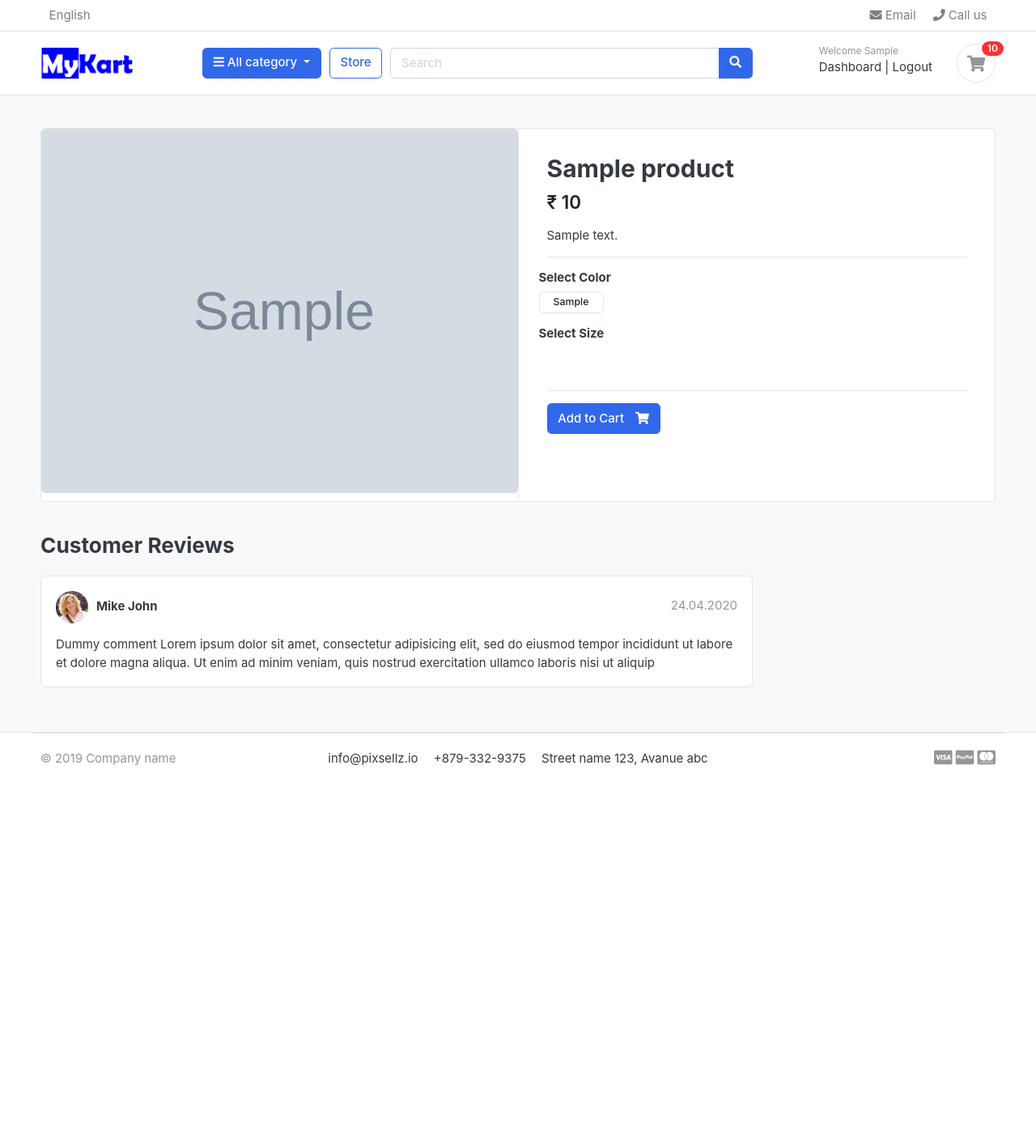
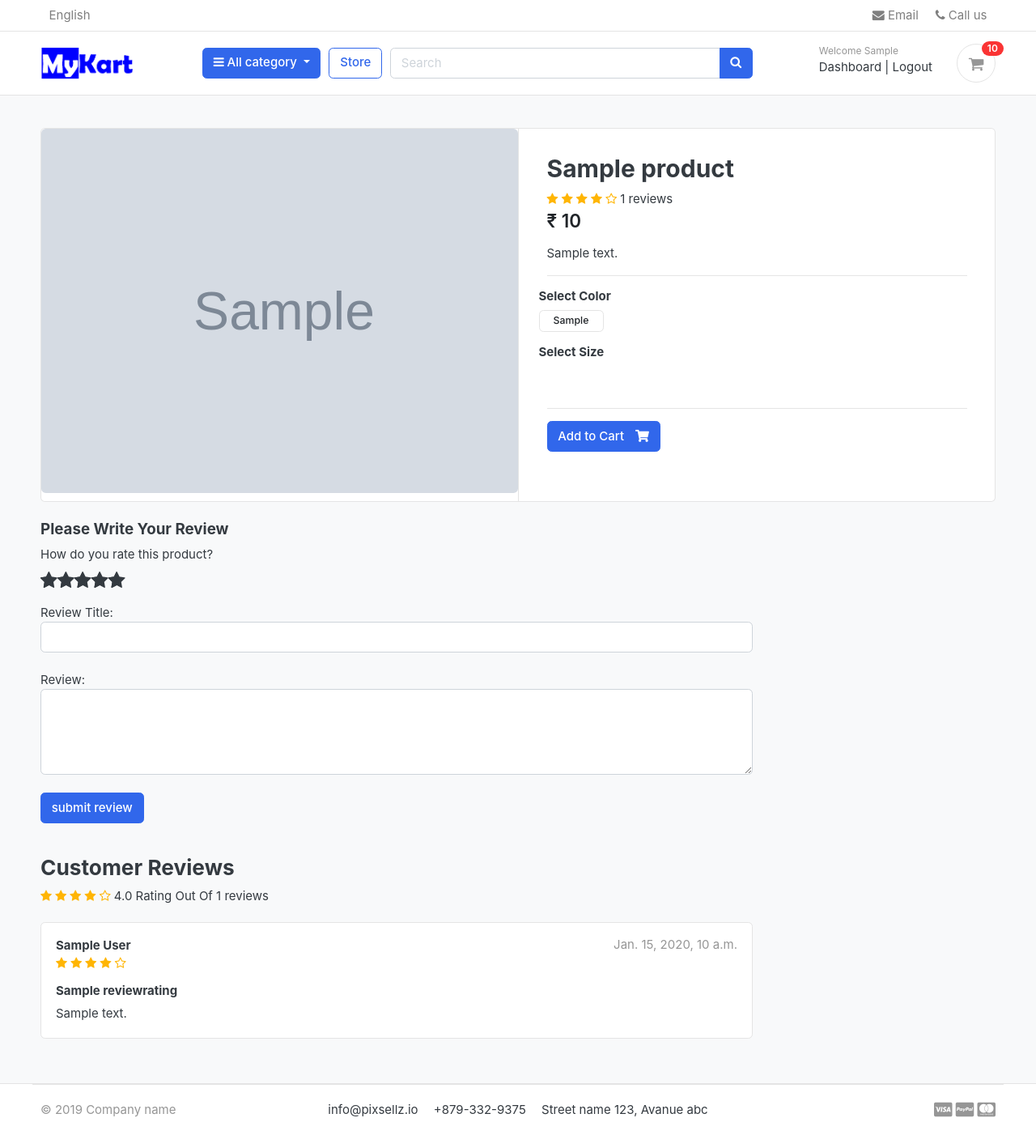
Before and after one commit to bojjasiva/greatkart-django, a Django app: a page that uses templates/base.html in a window 1280 px wide. Shown: the whole page at 81% size. Before the commit the page ends 946 px from the top, so only its background shows below. Run offline with Django 3.2, Linux system fonts and the light colour scheme; a user stored in the database is signed in; tables that the repository leaves empty hold one stand-in row (values such as "Sample post"); grey boxes marked "Sample" are stand-in pictures; parts of the project's set-up code (start-up, migrations or seed data) failed here and were passed over; some libraries are stand-ins or nearby versions; some web fonts are replaced.

Commit message:
Review and Rating System

```diff
--- a/accounts/models.py
+++ b/accounts/models.py
@@ -63,6 +63,9 @@ class Account(AbstractBaseUser):
 
     objects = MyAccountManager()
 
+    def full_name(self):
+        return f'{self.first_name} {self.last_name}'
+
     def __str__(self):
         return self.email
 
--- /dev/null
+++ b/greatkart/static/css/custom.css
@@ -0,0 +1,51 @@
+/* Costomer Review and ratings */
+
+/* hide radio buttons */
+.rate > input{
+    display:none;
+}
+
+.rate {
+    display: inline-block;
+    border: 0;
+}
+
+.rate > label{
+    float: right;
+}
+
+/* showing the stars */
+
+.rate > label:before{
+    display: inline-block;
+    font-size: 1.5rem;
+    font-family: FontAwesome;
+    content: "\f005";
+    margin: 0;
+    padding: 0.3rem 0.2 rem;
+    cursor: pointer;
+
+}
+
+/* half stars */
+
+.rate .half:before{
+    content: "\f089";
+    position: absolute;
+    padding-right:0;
+}
+
+/* click and hover */
+
+input:checked ~ label, label:hover ~ label{
+    color:#ffb503;
+}
+
+/* hover highlight */
+input:checked + label:hover, input:checked ~ label:hover, input:checked ~ label:hover ~ label, label:hover ~ input:checked ~ label{
+    color: #cc9000;
+}
+
+.rating-star i{
+    color:#ffb503 !important;
+}
--- a/orders/views.py
+++ b/orders/views.py
@@ -63,7 +63,7 @@ def payments(request):
             })
     to_email = request.user.email
     send_email = EmailMessage(mail_subject, message, to=[to_email])
-    send_email.send()
+    #send_email.send()
 
     # send order number and transaction id back to the sendData method via JsonResponse
     data = {
--- a/store/admin.py
+++ b/store/admin.py
@@ -1,5 +1,5 @@
 from django.contrib import admin
-from .models import Product, Variation
+from .models import Product, Variation, ReviewRating
 
 # Register your models here.
 
@@ -15,3 +15,4 @@ class VariationAdmin(admin.ModelAdmin):
 
 admin.site.register(Product, ProductAdmin)
 admin.site.register(Variation, VariationAdmin)
+admin.site.register(ReviewRating)
--- a/store/urls.py
+++ b/store/urls.py
@@ -8,4 +8,5 @@ urlpatterns = [
     path('category/<slug:category_slug>/', views.store, name='products_by_category'),
     path('category/<slug:category_slug>/<slug:product_slug>/', views.product_detail, name='product_detail'),
     path('search/',views.search,name='search'),
+    path('submitReview/<int:product_id>/', views.submitReview, name='submitReview'),
 ]
--- a/store/views.py
+++ b/store/views.py
@@ -1,11 +1,15 @@
 from multiprocessing import context
-from django.shortcuts import render, get_object_or_404
-from .models import Product
+from django.shortcuts import render, get_object_or_404, redirect
+
+from store.forms import ReviewForm
+from .models import Product, ReviewRating
 from category.models import Category
 from carts.models import CartItem
 from carts.views import _cart_id
 from django.core.paginator import EmptyPage, PageNotAnInteger, Paginator
 from django.db.models import Q
+from django.contrib import messages
+from orders.models import OrderProduct
 
 # Create your views here.
 
@@ -44,10 +48,19 @@ def product_detail(request, category_slug, product_slug):
     except Exception as e:
         raise e
 
+    try:
+        orderproduct = OrderProduct.objects.filter(user=request.user, product_id=single_product.id).exists()
+    except:
+        orderproduct = None
+
+    reviews = ReviewRating.objects.filter(product_id=single_product.id, status=True)
+
     context = {
 
         'single_product' : single_product,
         'in_cart'        : in_cart,
+        'orderproduct'   : orderproduct,
+        'reviews'        : reviews,
     }
 
     return render(request, 'store/product_detail.html', context)
@@ -72,3 +85,30 @@ def search(request):
               }
 
     return render (request, 'store/store.html', context)
+
+
+
+def submitReview(request, product_id):
+    url = request.META.get('HTTP_REFERER')
+    if request.method == 'POST':
+        try:
+            reviews = ReviewRating.objects.get(user__id=request.user.id, product__id=product_id)
+            # submiting already existing reviews through instance
+            form = ReviewForm(request.POST, instance=reviews)
+            form.save()
+            messages.success(request, 'Thank you! Your review has been updated')
+            return redirect(url)
+
+        except ReviewRating.DoesNotExist:
+            form = ReviewForm(request.POST)
+            if form.is_valid():
+                data = ReviewRating()
+                data.subject = form.cleaned_data['subject']
+                data.rating = form.cleaned_data['rating']
+                data.review = form.cleaned_data['review']
+                data.ip = request.META.get('REMOTE_ADDR')
+                data.product_id = product_id
+                data.user_id = request.user.id
+                data.save()
+                messages.success(request, 'Thank you! Your review has been submitted.')
+                return redirect(url)
--- a/templates/base.html
+++ b/templates/base.html
@@ -25,7 +25,8 @@
 <!-- custom style -->
 <link href="{% static 'css/ui.css' %}" rel="stylesheet" type="text/css"/>
 <link href="{% static 'css/responsive.css' %}" rel="stylesheet" media="only screen and (max-width: 1200px)" />
-
+<link href="{% static 'css/custom.css' %}" rel="stylesheet" type="text/css"/>
+<link rel="stylesheet" href="https://cdnjs.cloudflare.com/ajax/libs/font-awesome/4.7.0/css/font-awesome.min.css">
 <!-- custom javascript -->
 <script src="{% static 'js/script.js' %}" type="text/javascript"></script>
 
--- a/templates/orders/order_complete.html
+++ b/templates/orders/order_complete.html
@@ -67,7 +67,7 @@
 
                                             {% for product in ordered_products %}
                                             <tr>
-                                                <td>{{ product.product }}
+                                                <td> <a href="{{ product.product.get_url }}">{{ product.product }}</a>
 
                                                 <p class="text-muted small">
 
--- a/templates/store/product_detail.html
+++ b/templates/store/product_detail.html
@@ -24,6 +24,18 @@
             <article class="content-body">
 
             <h2 class="title">{{ single_product.product_name}}</h2>
+            <div class="rating-star">
+                <span>
+
+                    <i class="fa fa-star{% if single_product.avgRating < 0.5 %}-o{% elif single_product.avgRating >= 0.5 and single_product.avgRating < 1 %}-half-o{% endif %}" aria-hidden="true"></i>
+                    <i class="fa fa-star{% if single_product.avgRating < 1.5 %}-o{% elif single_product.avgRating >= 1.5 and single_product.avgRating < 2 %}-half-o{% endif %}" aria-hidden="true"></i>
+                    <i class="fa fa-star{% if single_product.avgRating < 2.5 %}-o{% elif single_product.avgRating >= 2.5 and single_product.avgRating < 3 %}-half-o{% endif %}" aria-hidden="true"></i>
+                    <i class="fa fa-star{% if single_product.avgRating < 3.5 %}-o{% elif single_product.avgRating >= 3.5 and single_product.avgRating < 4 %}-half-o{% endif %}" aria-hidden="true"></i>
+                    <i class="fa fa-star{% if single_product.avgRating < 4.5 %}-o{% elif single_product.avgRating >= 4.5 and single_product.avgRating < 5 %}-half-o{% endif %}" aria-hidden="true"></i>
+                <span>{{ single_product.countRatings }} reviews</span>
+                </span>
+            </div>
+
 
             <div class="mb-3">
                 <var class="price h4">₹ {{ single_product.price }}</var>
@@ -86,30 +98,97 @@
     <div class="row">
                 <div class="col-md-9">
 
+    {% if user.is_authenticated %}
+    {% if orderproduct %}
+
+        <form action="{% url 'submitReview' single_product.id %}" method="POST">
+            {% csrf_token %}
+
+            <h5>Please Write Your Review</h5>
+            <div>
+                <label> How do you rate this product?</label>
+                <br>
+                <div class="rate">
+                    <input type="radio" name="rating" id="rating10" value="5" required /><label for="rating10" title="5"></label>
+                    <input type="radio" name="rating" id="rating9" value="4.5" required /><label for="ratin9" title="4.5" class="half"></label>
+                    <input type="radio" name="rating" id="rating8" value="4" required /><label for="rating8" title="4"></label>
+                    <input type="radio" name="rating" id="rating7" value="3.5" required /><label for="rating7" title="3.5" class="half"></label>
+                    <input type="radio" name="rating" id="rating6" value="3" required /><label for="rating6" title="3"></label>
+                    <input type="radio" name="rating" id="rating5" value="2.5" required /><label for="rating5" title="2.5" class="half"></label>
+                    <input type="radio" name="rating" id="rating4" value="2" required /><label for="rating4" title="2"></label>
+                    <input type="radio" name="rating" id="rating3" value="1.5" required /><label for="rating3" title="1.5" class="half"></label>
+                    <input type="radio" name="rating" id="rating2" value="1" required /><label for="rating2" title="1"></label>
+                    <input type="radio" name="rating" id="rating1" value="0.5" required /><label for="rating1" title="0.5" class="half"></label>
+
+                </div>
+                <br>
+                Review Title:
+                <input type="text" class="form-control" name="subject">
+                <br>
+                Review:
+                <textarea name="review" id="" rows="4" class="form-control"></textarea>
+                <br>
+                <input type="submit" value="submit review" class="btn btn-primary">
+            </div>
+         {% include 'includes/alerts.html' %}
+
+        </form>
+        {% endif %}
+
+        {% endif %}
+        <br>
+
         <header class="section-heading">
             <h3>Customer Reviews </h3>
 
+            <div class="rating-star">
+                <span>
+
+                    <i class="fa fa-star{% if single_product.avgRating < 0.5 %}-o{% elif single_product.avgRating >= 0.5 and single_product.avgRating < 1 %}-half-o{% endif %}" aria-hidden="true"></i>
+                    <i class="fa fa-star{% if single_product.avgRating < 1.5 %}-o{% elif single_product.avgRating >= 1.5 and single_product.avgRating < 2 %}-half-o{% endif %}" aria-hidden="true"></i>
+                    <i class="fa fa-star{% if single_product.avgRating < 2.5 %}-o{% elif single_product.avgRating >= 2.5 and single_product.avgRating < 3 %}-half-o{% endif %}" aria-hidden="true"></i>
+                    <i class="fa fa-star{% if single_product.avgRating < 3.5 %}-o{% elif single_product.avgRating >= 3.5 and single_product.avgRating < 4 %}-half-o{% endif %}" aria-hidden="true"></i>
+                    <i class="fa fa-star{% if single_product.avgRating < 4.5 %}-o{% elif single_product.avgRating >= 4.5 and single_product.avgRating < 5 %}-half-o{% endif %}" aria-hidden="true"></i>
+                <span>  {{ single_product.avgRating }} Rating Out Of {{ single_product.countRatings }} reviews </span>
+                </span>
+            </div>
+
         </header>
+
+
+        {% for review in reviews %}
 
         <article class="box mb-3">
             <div class="icontext w-100">
-                <img src="./images/avatars/avatar1.jpg" class="img-xs icon rounded-circle">
+
                 <div class="text">
-                    <span class="date text-muted float-md-right">24.04.2020 </span>
-                    <h6 class="mb-1">Mike John </h6>
+                    <span class="date text-muted float-md-right">{{ review.updated_time }} </span>
+                    <h6 class="mb-1">{{ review.user.full_name }} </h6>
+                    <div class="rating-star">
+                        <span>
+
+                            <i class="fa fa-star{% if review.rating == 0.5 %}-half-o{% elif review.rating < 1 %}-o{% endif %}" aria-hidden="true"></i>
+                            <i class="fa fa-star{% if review.rating == 1.5 %}-half-o{% elif review.rating < 2 %}-o{% endif %}" aria-hidden="true"></i>
+                            <i class="fa fa-star{% if review.rating == 2.5 %}-half-o{% elif review.rating < 3 %}-o{% endif %}" aria-hidden="true"></i>
+                            <i class="fa fa-star{% if review.rating == 3.5 %}-half-o{% elif review.rating < 4 %}-o{% endif %}" aria-hidden="true"></i>
+                            <i class="fa fa-star{% if review.rating == 4.5 %}-half-o{% elif review.rating < 5 %}-o{% endif %}" aria-hidden="true"></i>
+
+                        </span>
+                    </div>
+
+
 
                 </div>
             </div> <!-- icontext.// -->
             <div class="mt-3">
+                <h6>{{ review.subject }}</h6>
                 <p>
-                    Dummy comment Lorem ipsum dolor sit amet, consectetur adipisicing elit, sed do eiusmod
-                    tempor incididunt ut labore et dolore magna aliqua. Ut enim ad minim veniam,
-                    quis nostrud exercitation ullamco laboris nisi ut aliquip
+                  {{ review.review }}
                 </p>
             </div>
         </article>
 
-
+        {% endfor %}
 
         </div> <!-- col.// -->
     </div> <!-- row.// -->
```
Also changed, not shown: store/forms.py (added, +7 -0 lines), store/models.py (+34 -0 lines), store/migrations/0004_reviewrating.py (added).
